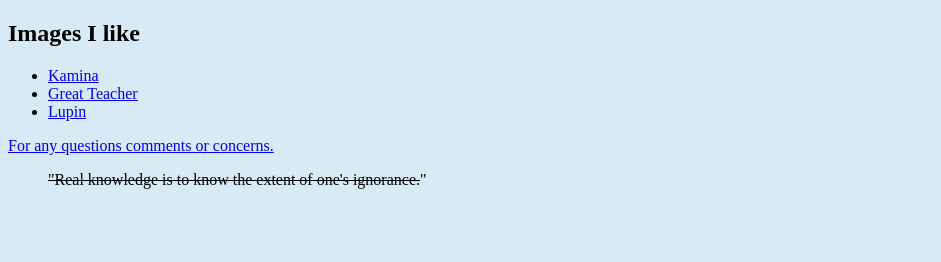
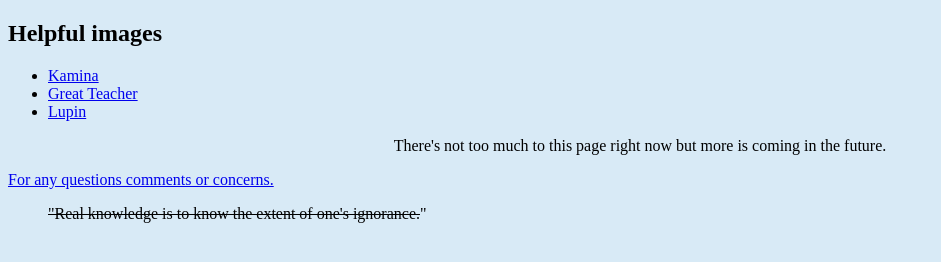
Before and after one commit to Blaez-maker/Site, a plain HTML site: page index.html in a window 1280 px wide. Shown: the whole page, without its empty margins (0-941 px from the left). Drawn offline with Linux system fonts and the light colour scheme.

Commit message:
Update index.html

```diff
--- a/index.html
+++ b/index.html
@@ -8,7 +8,7 @@
 
 	<body bgcolor="#d8eaf6">
 
-	<h2>Images I like</h2>
+	<h2>Helpful images</h2>
 	<p>
 	<ul>
 	<li><a href="images/kamina.jpg">Kamina</a></li>
@@ -17,6 +17,8 @@
 	</ul>
 	</p>
 
+	<p><center>There's not too much to this page right now but more is coming in the future.</center></p>
+
 	<a href="malito:caugustin14@gmail.com"> For any questions comments or concerns.</a>
 
 	<p> <blockquote cite= "www.brainyquote.com/quotes/authors/c/confucius.html"> <s>"Real knowledge is to know the extent of one's ignorance.</s>"</blockquote> </p>
```
